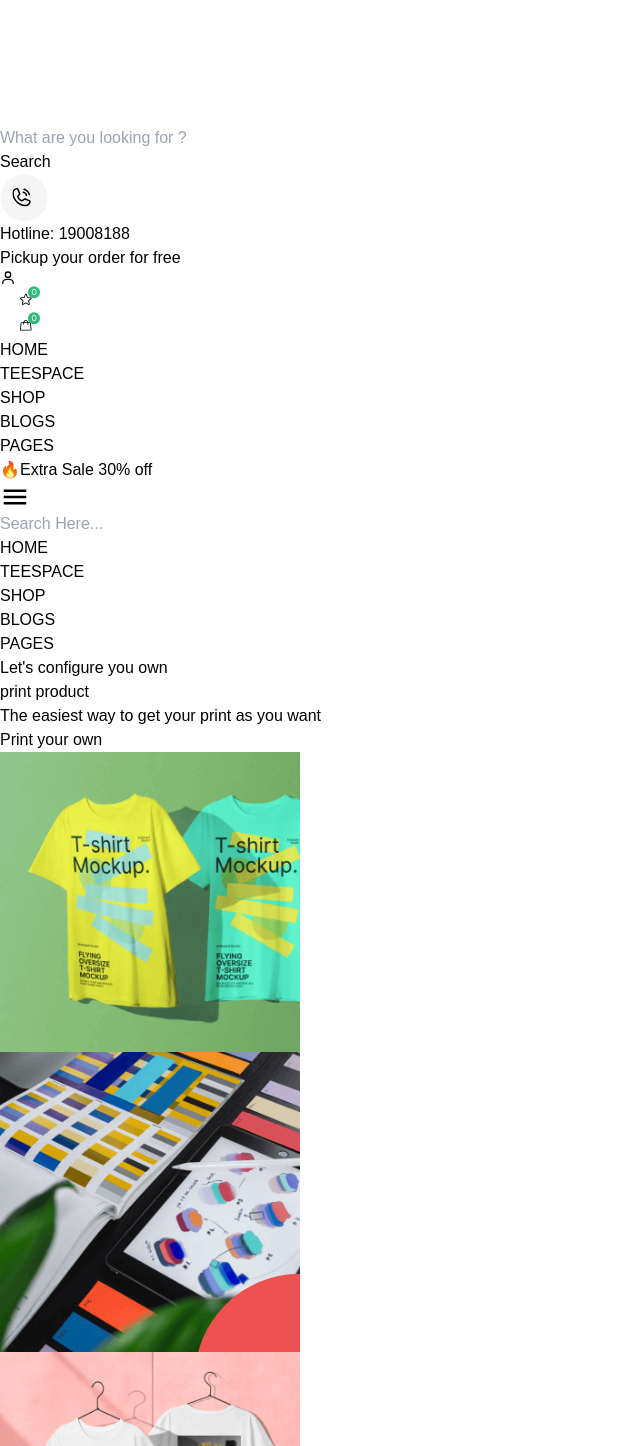
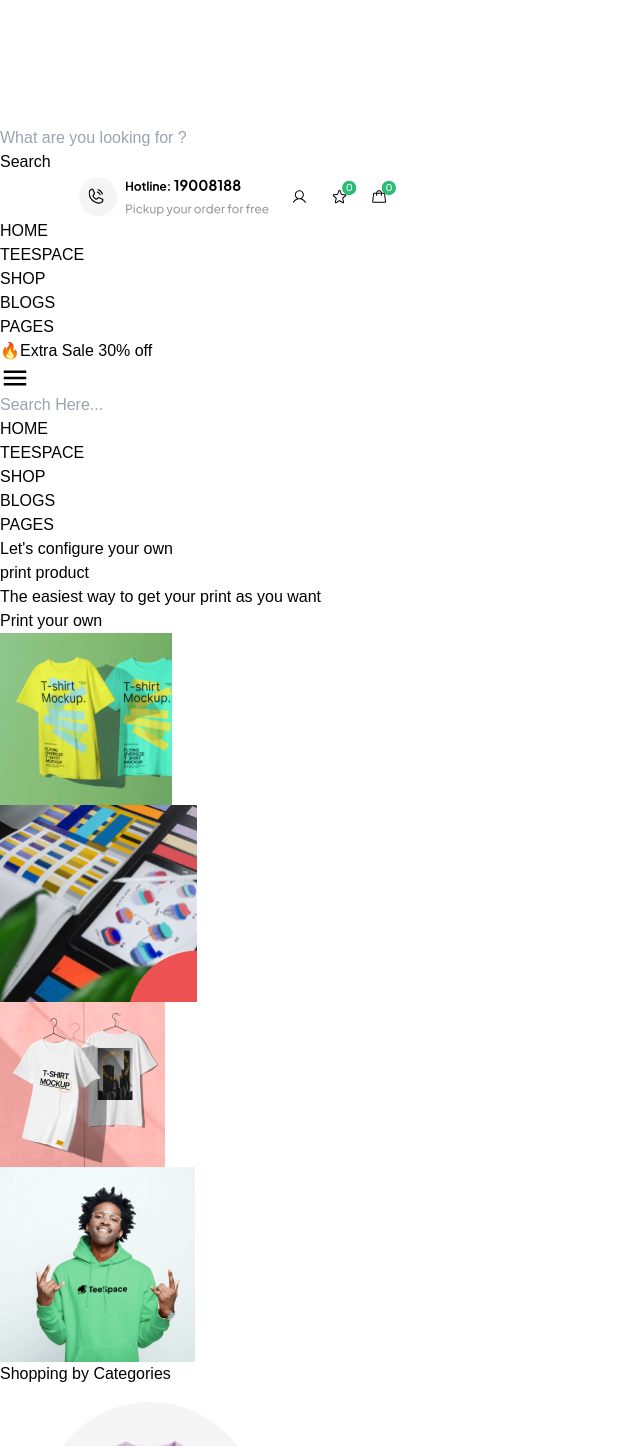
Before and after one commit to DHRUV051/Tee_Shirt, a Next.js app: page / in a window 1280 px wide. Shown: the part 1354-2800 px from the top of the page, without its empty margins (0-640 px from the left). Built offline with nearby package versions, Linux system fonts and the light colour scheme.

Commit message:
last commit

```diff
--- a/src/Components/Header.jsx
+++ b/src/Components/Header.jsx
@@ -9,6 +9,7 @@
 import call from      "../../public/assets/Header/call.svg";
 import star from      "../../public/assets/Header/star.svg";
 import cart from      "../../public/assets/Header/cart.svg";
+import div from      "../../public/assets/Header/div.svg";
 import { BiUser } from "react-icons/bi";
 import { IoMdClose } from "react-icons/io";
 import { IoMdMenu } from "react-icons/io";
@@ -34,8 +35,9 @@
             <header>
 
             <div className="bg-[rgba(248,248,248,1)] md:flex-row items-center
-            h-[50px] px-10 md:px-10">
-            <div className=" hidden md:flex gap-4 px-10 items-center pt-2 text-[rgba(155,155,155,1)]">
+            h-[50px] px-16 w-auto">
+
+            <div className=" hidden md:flex lg:flex gap-4 px-10 items-center pt-2 text-[rgba(155,155,155,1)]">
 
             <div className=" flex justify-between items-center">
             <Image src={location} height={20} width={20} alt="Picture of the location"  />
@@ -53,15 +55,16 @@
         </div>
 
 
-      <div className=' container mx-auto flex justify-between items-center px-16 py-4'>
-          <div className=' md:flex md:justify-between items-center'>
-          <Image src={logo}  height={40} width={288} alt="Picture of the logo"  />
+      <div className=' hidden lg:flex px-16 justify-between items-center pt-5'>
+
+          <div className=" ml-4">
+          <Image src={logo} height={40} width={288} alt="Picture of the logo"  />
           </div>
 
-          <div className=" hidden md:flex items-center  justify-center" >
-            <div className="relative mr-3">
+          <div className=" hidden lg:flex items-center -ml-20" >
+            <div className="relative">
 
-                <div className="absolute top-3 left-3 items-center" ref={clickPoint}>
+                <div className="absolute top-3 items-center" ref={clickPoint}>
                     <svg className="w-5 h-5 text-black" fill="currentColor" viewBox="0 0 20 20"
                     xmlns="http://www.w3.org/2000/svg"><path fill-rule="evenodd"
                     d="M8 4a4 4 0 100 8 4 4 0 000-8zM2 8a6 6 0 1110.89 3.476l4.817 4.817a1 1 0 01-1.414 1.414l-4.816-4.816A6 6 0 012 8z"
@@ -70,39 +73,23 @@
                 </div>
                 <input
                     type="text"
-                    className="block p-2 pl-10 w-[400px] text-gray-900 bg-gray-50 rounded-lg border border-gray-300 focus:pl-3"
+                    className="block p-2 pl-10 w-[400px] text-gray-900 bg-gray-50 rounded-lg border border-gray-300"
                     placeholder="What are you looking for ?"
                     onFocus={handleFocus}
                     onBlur={handleBlur}
                 />
+            </div>
+            <button className='bg-[#000000] h-10  text-white px-6 py-2 rounded-2xl'>
+                Search</button>
 
-                {/* button   */}
-            </div>
-            <button className='bg-[#000000]  h-10 left-[493px] text-white px-6 py-2 rounded-2xl'>
-                Search</button></div>
+                </div>
 
+        <ul className="hidden md:hidden lg:flex mr-8">
+      <Image src={div}  height={55} width={400} alt="call"  />
+      </ul>
+        </div>
 
-        <ul className="pt-3">
-       <li className="hidden md:flex first:pt-0 last:pb-0">
-      <Image src={call}  height={48} width={48} alt="call"  />
-      <div className="ml-3 overflow-hidden">
-      <p className="text-sm font-medium text-slate-900">Hotline: 19008188</p>
-      <p className="text-sm text-slate-500 truncate">Pickup your order for free</p>
-      <p className=""></p>
-    </div>
-  </li>
-</ul>
-
-
-          <div className="hidden md:flex gap-7">
-            <BiUser />
-            <Image src={star}  height={36} width={40} alt="Picture of the star"  />
-            <Image src={cart}  height={36} width={40} alt="Picture of the cart"  />
-              </div>
-
-
-        </div>
-        <div className="hidden md:flex justify-between px-2 md:px-20 mt-4">
+        <div className="hidden md:hidden lg:flex justify-between lg:px-24 md:px-20 mt-4">
         <ul className=" gap-7 flex">
           {NavbarData.map((item) => (
             <li key={item.key}>
@@ -115,12 +102,12 @@
 
 
          {toggle ? (
-          <IoMdClose onClick={()=>setToggle(!toggle)} size={30} className=' md:hidden flex justify-between' />
+          <IoMdClose onClick={()=>setToggle(!toggle)} size={30} className=' flex lg:hidden' />
           ) : (
-          <IoMdMenu  onClick={()=>setToggle(!toggle)} size={30} className=' md:hidden block' />
+          <IoMdMenu  onClick={()=>setToggle(!toggle)} size={30} className=' block lg:hidden' />
           )}
 
-          <div className={`md:hidden duration-700 text-center pt-14 flex flex-col font-bold w-[70%]
+          <div className={`lg:hidden duration-700 text-center pt-14 flex flex-col font-bold w-[70%]
         h-screen fixed gap-7 bg-black/90 text-white top-[0px]
          ${toggle ?  "right-0": "right-[-100%]" } `}>
 
--- a/src/Components/HomeAstha/Component1.jsx
+++ b/src/Components/HomeAstha/Component1.jsx
@@ -10,62 +10,51 @@
 
 const Component1 = () => {
     return (
-    <>
-    <div className=' bg-[#E5F4ED] sm:w-auto sm:h-auto md:w-auto md:h-auto lg:w-[1410px] lg:h-[600px] lg:mt-8 lg:ml-12 bg-cover bg-no-repeat bg-center
-    bg-fixed lg:flex lg:items-center lg:relative'>
+      <div className='bg-[#E5F4ED] sm:w-auto md:w-auto lg:w-auto lg:h-[600px] lg:mt-8 lg:mx-20 bg-cover bg-no-repeat bg-center lg:flex lg:items-center lg:relative'>
 
-        <div className=' container mx-auto sm:mx-auto md:mx-auto sm:px-1 md:px-1 px-10 z-10'>
-            <div className=' lg:text-left sm:text-center md:text-center text-[#000000] flex flex-col gap-3 md:gap-[40px] sm:gap-3 ml-8 '>
-                <div>
-                    <h1 className=' sm:text-sm md:text-3xl lg:text-5xl font-semibold tracking-wider'>Let's configure you own</h1>
-                </div>
-                <div>
-                    <h1 className=' sm:text-2xl md:text-3xl lg:text-5xl font-semibold tracking-wider'> print product</h1>
-                </div>
-                <div>
-                    <p className=' text-sm md:text-xl text-[#7E7E7E] tracking-widest'>The easiest way to get your print as you want</p>
-                </div>
-                    <div>
-                    <button className='bg-[#2EBB77] h-10 left-[493px] text-white px-6 py-2 rounded-2xl sm:h-10 md:h-10 sm:mb-4 md:mb-4 sm:pb-4'>
+        <div className='lg:pl-20'>
+          <div className='lg:text-center sm:pt-4 md:mt-4 lg:pb-32 text-[#000000] flex flex-col gap-3 items-center'>
+            <h1 className=' sm:text-xl md:text-2xl lg:text-5xl md:mt-3 font-semibold tracking-wider'>Let's configure your own</h1>
+            <h1 className='sm:text-xl md:text-2xl lg:text-5xl font-semibold tracking-wider'>print product</h1>
+            <p className=' text-center lg:text-sm sm:text-xs md:text-sm pt-2 text-[#7E7E7E] tracking-widest'>The easiest way to get your print as you want</p>
+            <button className='bg-[#2EBB77] lg:text-sm md:text-sm sm:text-xs sm:h-5 sm:w-24 md:h-5 md:w-28 lg:h-10 lg:w-36 text-white sm:mb-2 md:mb-2 rounded-xl'>
               Print your own
             </button>
           </div>
         </div>
 
-        </div>
-
-                 <div className='md:grid md:auto-cols-auto md:auto-rows-auto md:mt-auto lg:grid  sm:py-5 sm:px-3 lg:grid-cols-2 lg:grid-rows-2 lg:mt-5 lg:pr-36 '>
-
-                <Image className='w-[100%] max-w-[400px] sm:w-auto h-auto sm:h-auto md:w-auto md:h-auto lg:gap-2 sm:gap-3 sm:py-3 sm:px-3 lg:pr-36'
+        <div className='grid grid-cols-1 lg:grid-cols-2 sm:py-5 sm:px-10 md:grid-cols-2 md:py-5 md:px-14 lg:px-3 gap-3 lg:mt-24'>
+          <Image
+            className='w-full max-w-[400px] h-auto'
             src={g1}
-                width={300}
-                height={600}
+            width={172}
+            height={172}
             alt='grid image'
           />
-                <Image className='w-[100%] max-w-[400px] sm:w-auto h-auto sm:h-auto md:w-auto md:h-auto lg:gap-2 sm:gap-3 sm:py-3 sm:px-3'
+          <Image
+            className='w-full max-w-[400px] h-auto'
             src={g2}
-                width={300}
-                height={600}
+            width={197}
+            height={197}
             alt='grid image'
           />
-                <Image className='w-[100%] max-w-[400px] sm:w-auto h-auto sm:h-auto md:w-auto md:h-auto lg:gap-2 sm:gap-3 sm:py-3 sm:px-3 lg:pr-40'
+          <Image
+            className='w-full max-w-[400px] h-auto'
             src={g3}
-                width={300}
-                height={600}
+            width={165}
+            height={165}
             alt='grid image'
           />
-                <Image className='w-[100%] max-w-[400px] sm:w-auto h-auto sm:h-auto md:w-auto md:h-auto lg:gap-2 sm:gap-3 sm:py-3 sm:px-3'
+          <Image
+            className='w-full max-w-[400px] h-auto'
             src={g4}
-                width={300}
-                height={600}
+            width={195}
+            height={195}
             alt='grid image'
           />
+        </div>
+      </div>
+    );
+  };
 
-                </div>
-
-    </div>
-    </>
-  )
-}
-
-export default Component1
+  export default Component1;
--- a/src/Components/HomeAstha/Component5.jsx
+++ b/src/Components/HomeAstha/Component5.jsx
@@ -24,7 +24,7 @@
   return (
     <>
 
-    <div className='lg:flex lg:flex-row lg:grid-cols-[1fr,37%,1fr] sm:flex-col md:flex-row px-16 py-8 gap-5'>
+    <div className='grid lg:grid-cols-2 md:grid-cols-1 sm:flex-col md:flex-row px-16 py-8'>
             <div className='w-fit mx-auto self-end'>
                 <Image className='w-[100%] max-w-[400px] sm:max-w-full h-auto'
                 src={ele1}
@@ -50,10 +50,12 @@
     <ul className=' text-center font-bold'>
         <li>Get the latest news, events & more</li>
         <li>delivered to your inbox.</li>
-        <div className="items-center px-4 py-2 flex justify-center" >
+        <div className="items-center flex flex-col py-3 sm:pl-4 justify-center" >
             <div className="relative mr-3">
                 <div className="absolute top-3 left-3 items-center" ref={clickPoint}>
-                    <svg className="w-5 h-5 text-gray-500" fill="currentColor" viewBox="0 0 20 20" xmlns="http://www.w3.org/2000/svg"><path fill-rule="evenodd" d="M8 4a4 4 0 100 8 4 4 0 000-8zM2 8a6 6 0 1110.89 3.476l4.817 4.817a1 1 0 01-1.414 1.414l-4.816-4.816A6 6 0 012 8z" clip-rule="evenodd"></path></svg>
+                    <svg className="w-5 h-5 text-gray-500" fill="currentColor" viewBox="0 0 20 20" xmlns="http://www.w3.org/2000/svg">
+                    <path fill-rule="evenodd" d="M8 4a4 4 0 100 8 4 4 0 000-8zM2 8a6 6 0 1110.89 3.476l4.817 4.817a1 1 0 01-1.414 1.414l-4.816-4.816A6 6 0 012 8z"
+                     clip-rule="evenodd"></path></svg>
                 </div>
                 <input
                     type="text"
@@ -69,7 +71,7 @@
 
     {/* images  */}
 
-    <div className='lg:flex lg:flex-row lg:grid-cols-[1fr,37%,1fr] sm:flex-col md:flex-row px-16 py-8 gap-5'>
+    <div className='grid lg:flex lg:flex-row lg:grid-cols-[1fr,37%,1fr] sm:flex-col md:grid-cols-2 px-16 py-8 gap-5'>
             <div className='w-fit mx-auto self-end'>
                 <Image className='w-[100%] max-w-[400px] sm:max-w-full h-auto'
                 src={i}
--- a/src/app/page.jsx
+++ b/src/app/page.jsx
@@ -12,7 +12,7 @@
     <main>
            <Header/>
            <Component1 />
-           <Component2 />
+            <Component2 />
            <Component3 />
            <Component4 />
            <Component5 />
--- a/tailwind.config.js
+++ b/tailwind.config.js
@@ -13,8 +13,8 @@
           "conic-gradient(from 180deg at 50% 50%, var(--tw-gradient-stops))",
       },
       screens: {
-        "small": {"max" : "520px"},
-        "medium": {"min":"521px" , "max": "1000px"},
+        "sm": {"max" : "520px"},
+        "md": {"min":"521px" , "max": "1000px"},
         "menu" : {"max": "600px"}
       },
     },
```
Also changed, not shown: src/Components/Footer.jsx (+12 -24 lines), src/Components/HomeAstha/Component2.jsx (+42 -4 lines), src/Components/HomeAstha/Component3.jsx (+7 -6 lines), src/Components/HomeAstha/Component4.jsx (+17 -55 lines), public/assets/Header/div.svg (added). Lines whose indentation alone changed are shown as unchanged.
